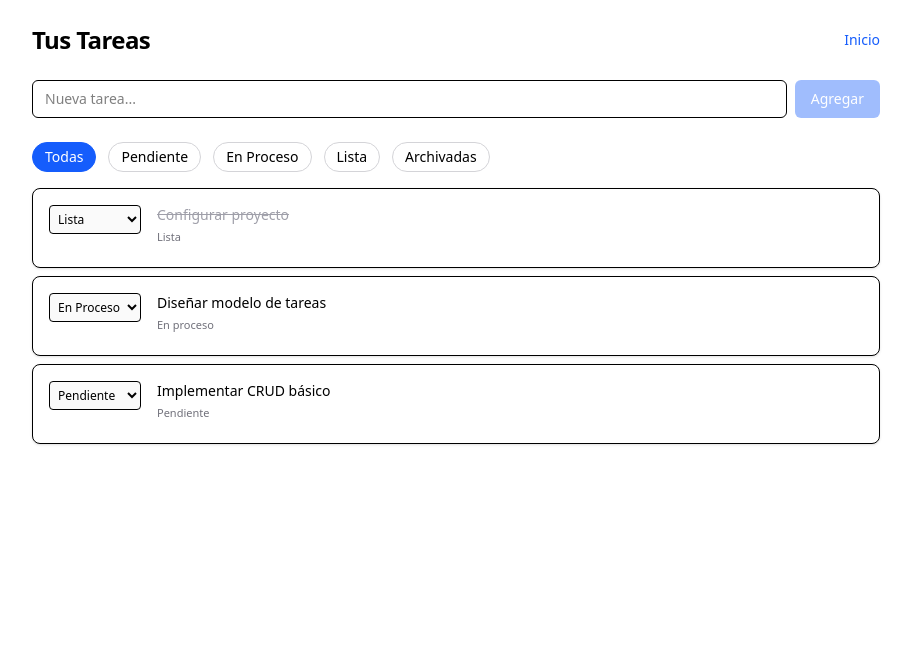
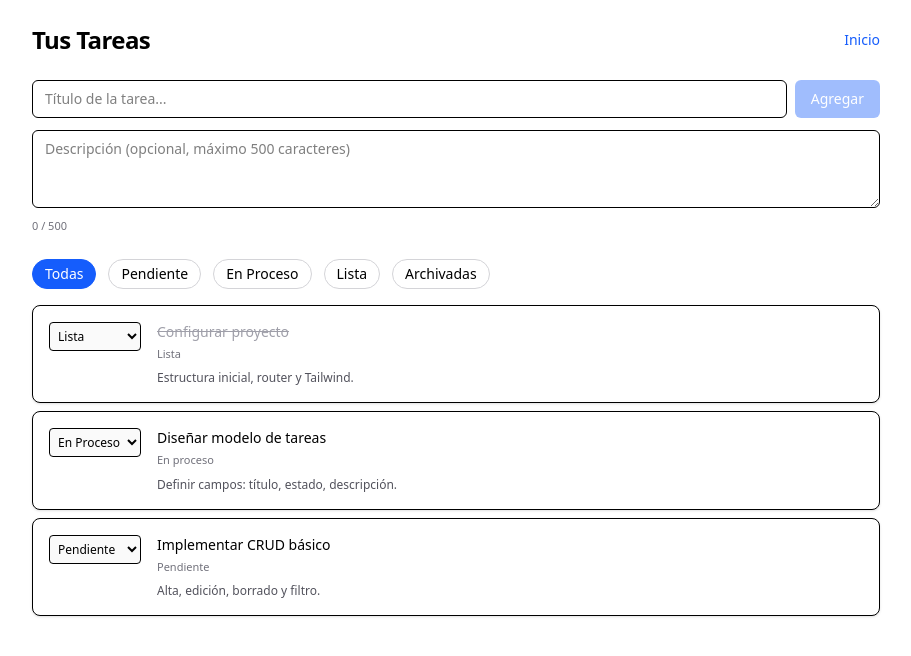
Before and after one commit to camilomoraux/web-s02-vue-todo, a Vue app: page /todos in a window 1280 px wide. Shown: the top 656 px of the page, without its empty margins (184-1095 px from the left). Built offline with nearby package versions, Linux system fonts and the light colour scheme.

Commit message:
feat: agregar campo de descripción a las tareas y mejorar el formulario de creación

```diff
--- a/src/components/TodoItem.vue
+++ b/src/components/TodoItem.vue
@@ -24,6 +24,26 @@
         {{ local.title }}
       </p>
       <p class="text-[11px] text-zinc-500 mt-1">{{ stateLabel }}</p>
+      <div class="mt-2">
+        <template v-if="editing">
+          <textarea
+            v-model="editDescription"
+            rows="2"
+            class="w-full border rounded px-2 py-1 text-xs focus:outline-none focus:ring focus:ring-blue-200 resize-y"
+            :class="editDescription.length > MAX_DESC ? 'border-red-400' : ''"
+            placeholder="Descripción (opcional)"
+          ></textarea>
+          <div
+            class="flex justify-end text-[10px] mt-1"
+            :class="editDescription.length > MAX_DESC ? 'text-red-600' : 'text-zinc-500'"
+          >
+            {{ editDescription.length }} / {{ MAX_DESC }}
+          </div>
+        </template>
+        <p v-else-if="local.description" class="text-xs text-zinc-600 whitespace-pre-line">
+          {{ local.description }}
+        </p>
+      </div>
     </div>
     <div class="flex flex-col gap-1 opacity-0 group-hover:opacity-100 transition-opacity">
       <button
@@ -59,6 +79,8 @@ const emits = defineEmits(['update:todo', 'remove'])
 const local = ref({ ...props.todo })
 const editing = ref(false)
 const editTitle = ref('')
+const editDescription = ref('')
+const MAX_DESC = 500
 
 watch(
   () => props.todo,
@@ -71,16 +93,21 @@ watch(
 function start() {
   editing.value = true
   editTitle.value = local.value.title
+  editDescription.value = local.value.description || ''
 }
 function cancel() {
   editing.value = false
   editTitle.value = ''
+  editDescription.value = ''
   local.value = { ...props.todo }
 }
 function save() {
   if (!editing.value) return
   const title = editTitle.value.trim()
   if (title) local.value.title = title
+  if (editDescription.value.length <= MAX_DESC) {
+    local.value.description = editDescription.value.trim()
+  }
   editing.value = false
   emitUpdate()
 }
--- a/src/views/TodosView.vue
+++ b/src/views/TodosView.vue
@@ -4,19 +4,35 @@
       <h1 class="text-2xl font-semibold tracking-tight">Tus Tareas</h1>
       <RouterLink to="/" class="text-sm text-blue-600 hover:underline">Inicio</RouterLink>
     </div>
-    <form @submit.prevent="addTodo" class="flex gap-2 mb-6">
+    <form @submit.prevent="addTodo" class="mb-6 space-y-3">
+      <div class="flex gap-2">
         <input
           v-model="newTitle"
           type="text"
-        placeholder="Nueva tarea..."
+          placeholder="Título de la tarea..."
           class="flex-1 border rounded-md px-3 py-2 text-sm focus:outline-none focus:ring focus:ring-blue-200"
         />
         <button
-        :disabled="!newTitle.trim()"
+          :disabled="!newTitle.trim() || newDescription.length > MAX_DESC"
           class="bg-blue-600 disabled:opacity-40 disabled:cursor-not-allowed hover:bg-blue-700 text-white text-sm px-4 py-2 rounded-md"
         >
           Agregar
         </button>
+      </div>
+      <div>
+        <textarea
+          v-model="newDescription"
+          placeholder="Descripción (opcional, máximo 500 caracteres)"
+          rows="3"
+          class="w-full border rounded-md px-3 py-2 text-sm resize-y focus:outline-none focus:ring focus:ring-blue-200"
+        ></textarea>
+        <div class="flex justify-between mt-1 text-[11px]">
+          <span :class="newDescription.length > MAX_DESC ? 'text-red-600' : 'text-zinc-500'">
+            {{ newDescription.length }} / {{ MAX_DESC }}
+          </span>
+          <span v-if="newDescription.length > MAX_DESC" class="text-red-600">Demasiado larga</span>
+        </div>
+      </div>
     </form>
     <div class="flex flex-wrap gap-3 mb-4 text-sm">
       <button
@@ -53,6 +69,8 @@ import TodoItem from '@/components/TodoItem.vue'
 const STORAGE_KEY = 'todos-v1'
 
 const newTitle = ref('')
+const newDescription = ref('')
+const MAX_DESC = 500
 const todos = ref(load())
 const currentFilter = ref('all')
 
@@ -77,17 +95,35 @@ function persist() {
 
 function sample() {
   return [
-    { id: crypto.randomUUID(), title: 'Configurar proyecto', state: 'done' },
-    { id: crypto.randomUUID(), title: 'Diseñar modelo de tareas', state: 'doing' },
-    { id: crypto.randomUUID(), title: 'Implementar CRUD básico', state: 'todo' },
+    {
+      id: crypto.randomUUID(),
+      title: 'Configurar proyecto',
+      state: 'done',
+      description: 'Estructura inicial, router y Tailwind.',
+    },
+    {
+      id: crypto.randomUUID(),
+      title: 'Diseñar modelo de tareas',
+      state: 'doing',
+      description: 'Definir campos: título, estado, descripción.',
+    },
+    {
+      id: crypto.randomUUID(),
+      title: 'Implementar CRUD básico',
+      state: 'todo',
+      description: 'Alta, edición, borrado y filtro.',
+    },
   ]
 }
 
 function addTodo() {
   const title = newTitle.value.trim()
   if (!title) return
-  todos.value.unshift({ id: crypto.randomUUID(), title, state: 'todo' })
+  if (newDescription.value.length > MAX_DESC) return
+  const desc = newDescription.value.trim()
+  todos.value.unshift({ id: crypto.randomUUID(), title, description: desc, state: 'todo' })
   newTitle.value = ''
+  newDescription.value = ''
 }
 
 function removeTodo(id) {
```
Lines whose indentation alone changed are shown as unchanged.
